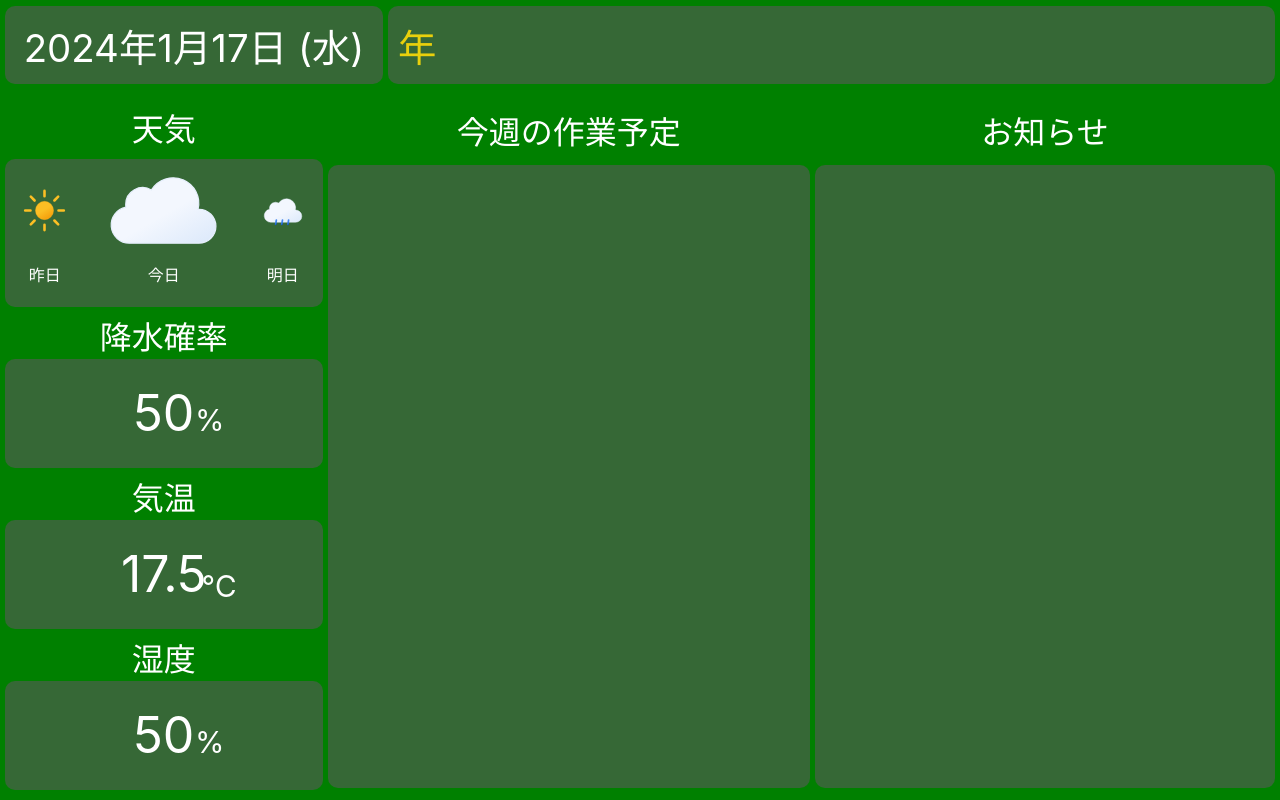
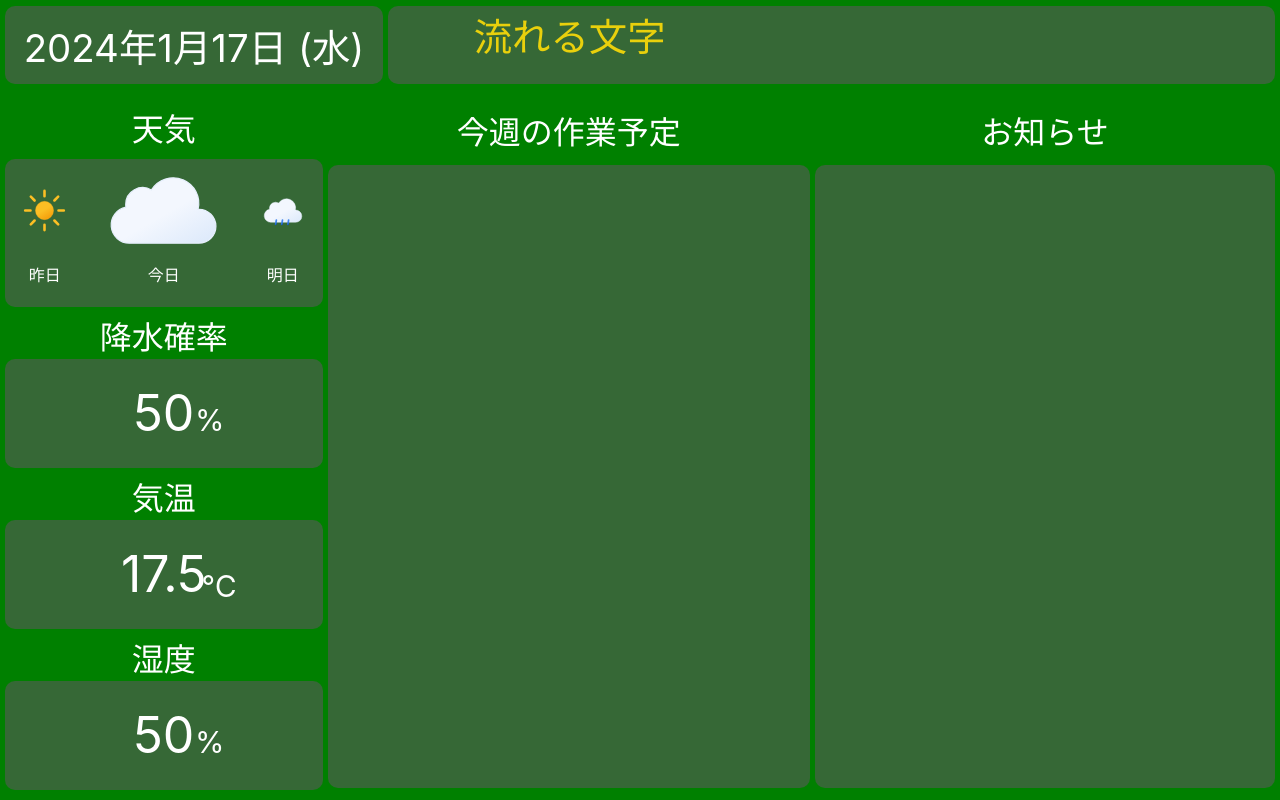
Before and after one commit to fisher-lirycs/dashboard, a React (Create React App) app: page /dashboard03 in a window 1280 px wide. Built offline with nearby package versions, Linux system fonts and the light colour scheme.

Commit message:
add scroll

```diff
--- a/src/components/Dashboard/03/index.tsx
+++ b/src/components/Dashboard/03/index.tsx
@@ -4,6 +4,7 @@ import { getWeek } from "../../../utils/utils";
 import Weather from "./weather";
 import Work from "./work";
 import Notice from "./notice";
+import Scroll from "./scroll";
 
 const DashBoard03: React.FC = () => {
     const day = new Date();
@@ -16,7 +17,9 @@ const DashBoard03: React.FC = () => {
         <Container>
             <HeaderContent>
                 <HeaderDateBlock>{day.getFullYear()}年{day.getMonth() + 1}月{day.getDate()}日 ({getWeek(day.getDay())})</HeaderDateBlock>
-                <HeaderFlowBlock>年</HeaderFlowBlock>
+                <HeaderFlowBlock>
+                    <Scroll text={"流れる文字"}/>
+                </HeaderFlowBlock>
             </HeaderContent>
             <MainContent>
                 <WeatherContent>
--- /dev/null
+++ b/src/components/Dashboard/03/scroll/index.tsx
@@ -0,0 +1,75 @@
+import React, { useState, useEffect, ReactNode } from "react";
+import styled from "styled-components";
+
+export interface ScrollProps {
+    text: string
+}
+
+const Scroll: React.FC<ScrollProps> = ({ text }) => {
+    const [left, setLeft] = useState(9999)
+    const [transform, setTransform] = useState(0)
+    const [transition, setTransition] = useState(`transform 5s linear`)
+    const [stopInterval, setStopInterval] = useState(false)
+    let scrollXStyle = {
+        left,
+        transform: `translateX(${transform}px)`,
+        transition
+    }
+
+    let timerX: NodeJS.Timer;
+    const setPosition = () => {
+        const textWidth = document.getElementById('scroll_x_text')?.clientWidth
+        const fatherWidth = document.getElementById('scroll_x')?.clientWidth
+        setStopInterval(true)
+        if (fatherWidth && textWidth) {
+            setLeft(fatherWidth)
+            if (transform < 0 && ((Math.abs(transform) - fatherWidth) > textWidth)) {
+                setTransition('')
+                setTransform(0)
+                setTimeout(() => {
+                    setStopInterval(false)
+                }, 100)
+
+            } else {
+                setTransition(`transform 5s linear`)
+                setTransform(transform - fatherWidth)
+                setTimeout(() => {
+                    setStopInterval(false)
+                }, 5000)
+            }
+        }
+    }
+
+    useEffect(() => {
+        if (stopInterval) {
+            clearInterval(timerX)
+        } else {
+            timerX = setInterval(setPosition, 1000)
+        }
+        return () => {
+            clearInterval(timerX)
+        }
+    }, [stopInterval])
+
+    return (
+        <Container id="scroll_x">
+            <TextContent id="scroll_x_text" style={scrollXStyle}>{text}</TextContent>
+        </Container>
+    )
+}
+
+const Container = styled.div`
+    width: 100%;
+    height: 100%;
+    position: relative;
+    overflow: hidden;
+`
+
+const TextContent = styled.div`
+    position: absolute;
+    white-space: nowrap;
+    word-wrap: normal;
+    top: 0;
+`
+
+export default Scroll;
```
